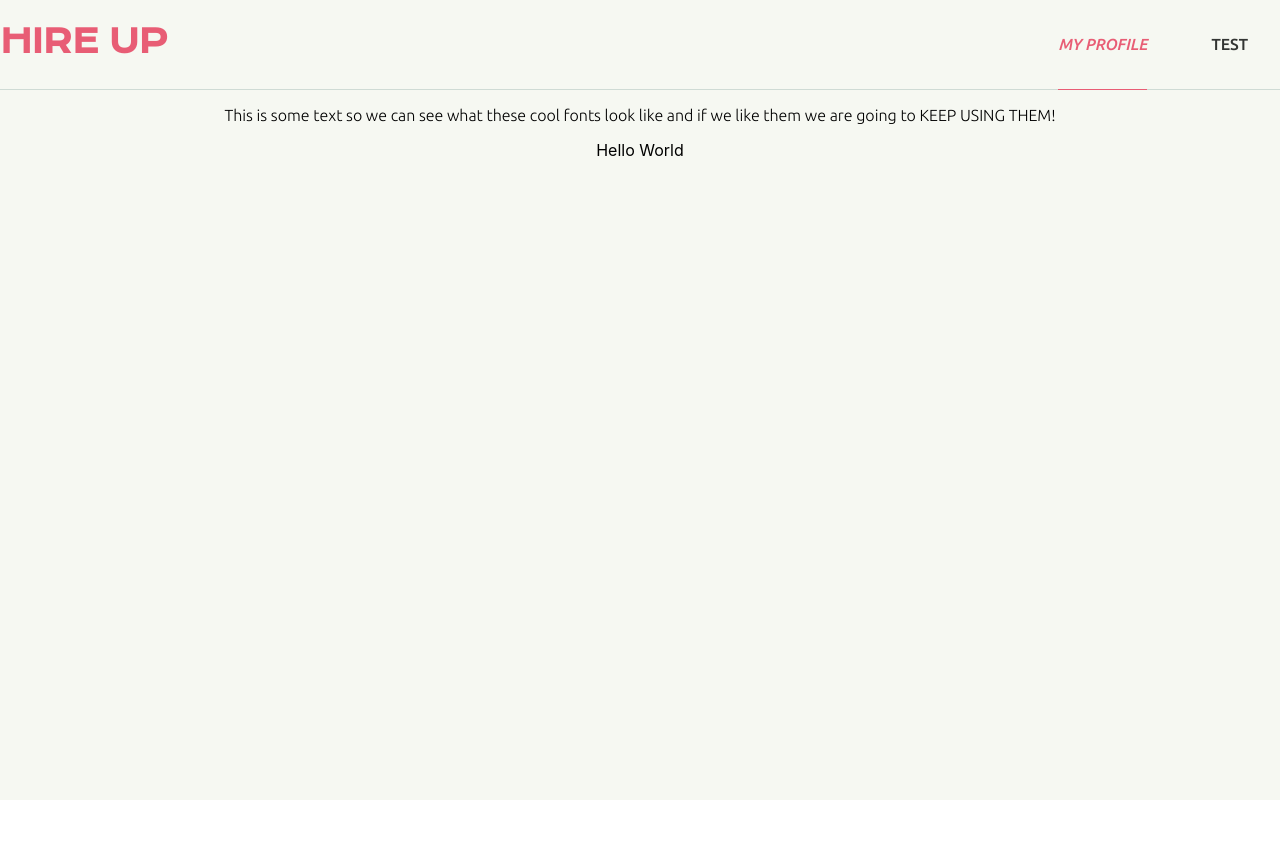
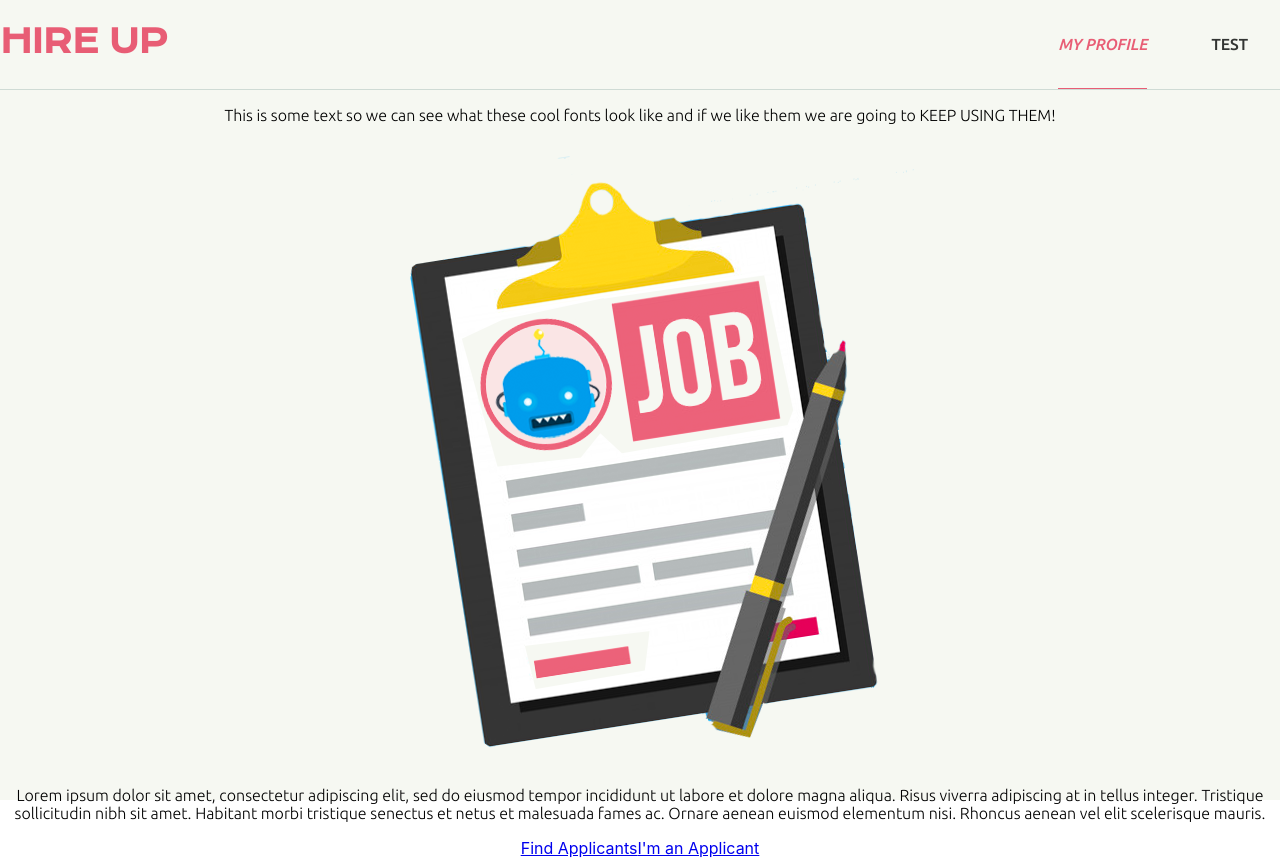
Before and after one commit to HireUp-Turing/HireUp_frontend, a React (Create React App) app: page / in a window 1280 px wide. Before the commit the page ends 800 px from the top, so only its background shows below. Built offline with nearby package versions, Linux system fonts and the light colour scheme.

Commit message:
Add Home content #12

```diff
--- a/src/components/Home/Home.tsx
+++ b/src/components/Home/Home.tsx
@@ -1,7 +1,20 @@
-import React from 'react';
+import React from 'react'
+import { Link } from 'react-router-dom'
+import './Home.scss'
 
 const Home: React.FC = () => {
-return <div>Hello World</div>
+	return (
+		<main>
+			<section className="about">
+				<img src='../images/clipboard.png' />
+				<p>Lorem ipsum dolor sit amet, consectetur adipiscing elit, sed do eiusmod tempor incididunt ut labore et dolore magna aliqua. Risus viverra adipiscing at in tellus integer. Tristique sollicitudin nibh sit amet. Habitant morbi tristique senectus et netus et malesuada fames ac. Ornare aenean euismod elementum nisi. Rhoncus aenean vel elit scelerisque mauris.</p>
+			</section>
+			<nav className="cta-buttons">
+				<Link to="/">Find Applicants</Link>
+				<Link to="/">I'm an Applicant</Link>
+			</nav>
+		</main>
+	)
 }
 
 export default Home
--- a/src/index.scss
+++ b/src/index.scss
@@ -1,10 +1,14 @@
+* {
+	box-sizing: border-box;
+}
+
 body {
   margin: 0;
   font-family: -apple-system, BlinkMacSystemFont, 'Segoe UI', 'Roboto', 'Oxygen',
     'Ubuntu', 'Cantarell', 'Fira Sans', 'Droid Sans', 'Helvetica Neue',
     sans-serif;
   -webkit-font-smoothing: antialiased;
-  -moz-osx-font-smoothing: grayscale;
+	-moz-osx-font-smoothing: grayscale;
 }
 
 code {
```
